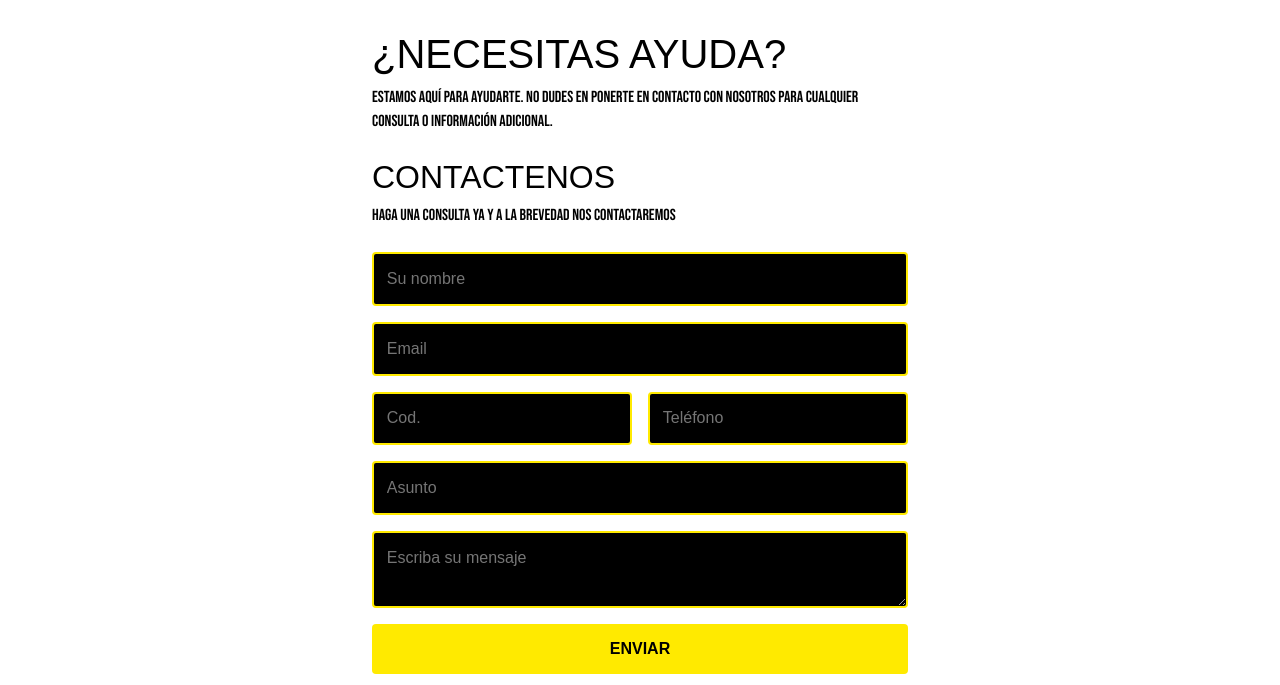
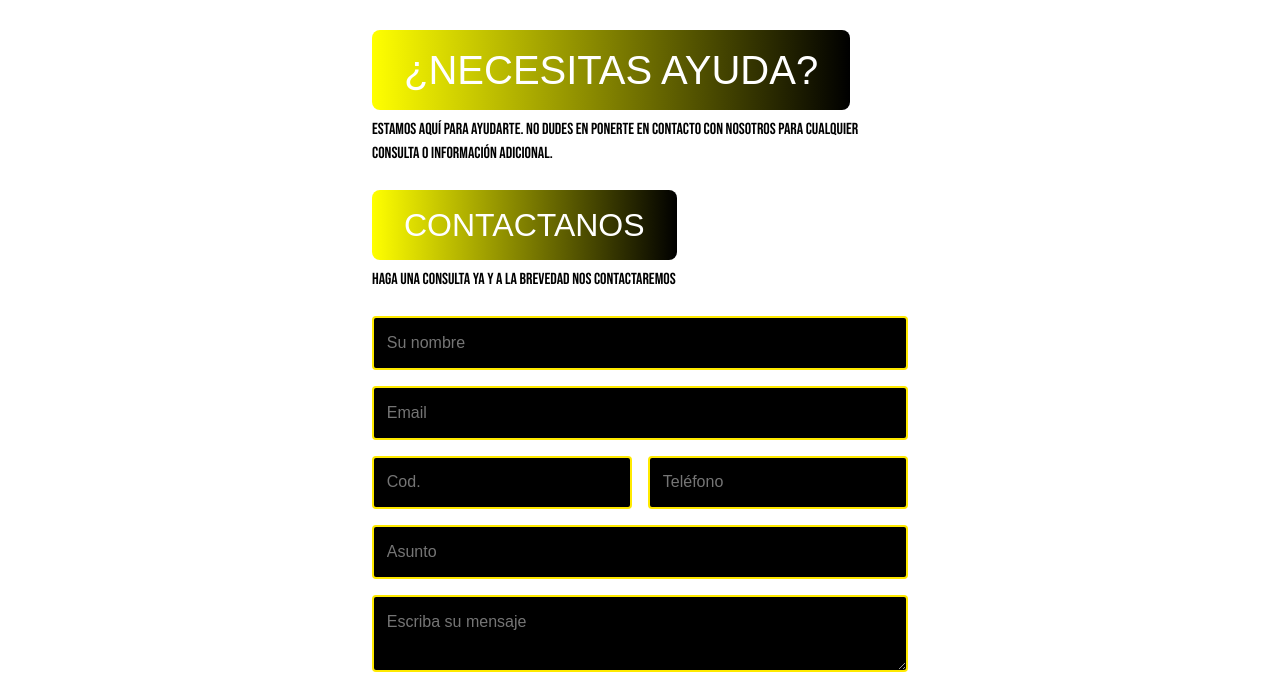
Before and after one commit to andresgarcia-2/trabajo-final, a website: page pages/contacto.html in a window 1280 px wide. Shown: the part 99-784 px from the top of the page. Drawn offline with nearby package versions, Linux system fonts and the light colour scheme; a web font is replaced by a local one.

Commit message:
ultimas actualizaciones

```diff
--- a/pages/contacto.html
+++ b/pages/contacto.html
@@ -45,12 +45,12 @@
     </header>
 <main>
     <section>
-      <div class="contacto">
+      <div class="contacto radial-gradient">
         <h1>¿NECESITAS AYUDA?</h1>
         <p>Estamos aquí para ayudarte. No dudes en ponerte en contacto con nosotros para cualquier
             <br>consulta o información adicional.
         </p>
-  <h2>Contactenos</h2>
+  <h2>Contactanos</h2>
   <p>Haga una consulta ya y a la brevedad nos contactaremos</p>
   <form>
     <input type="text" placeholder="Su nombre" />
@@ -68,35 +68,35 @@
     <footer class="py-3 my-4 contenedor">
                 <ul class="nav justify-content-center border-bottom pb-3 mb-3">
                   <li class="nav-item">
-                    <a href="#" class="nav-link px-2 text-body-secondary">
+                    <a href="../index.html" class="nav-link px-2 text-body-secondary">
                       <fonts style="vertical-align: inherit;">
                         <fonts style="vertical-align: inherit;">Hogar</fonts>
                       </fonts>
                     </a>
                   </li>
                   <li class="nav-item">
-                    <a href="#" class="nav-link px-2 text-body-secondary">
+                    <a href="./servicios.html" class="nav-link px-2 text-body-secondary">
                       <fonts style="vertical-align: inherit;">
                         <fonts style="vertical-align: inherit;">Características</fonts>
                       </fonts>
                     </a>
                   </li>
                   <li class="nav-item">
-                    <a href="#" class="nav-link px-2 text-body-secondary">
+                    <a href="presupuestos.html" class="nav-link px-2 text-body-secondary">
                       <fonts style="vertical-align: inherit;">
                         <fonts style="vertical-align: inherit;">Precios</fonts>
                       </fonts>
                     </a>
                   </li>
                   <li class="nav-item">
-                    <a href="#" class="nav-link px-2 text-body-secondary">
+                    <a href="./contacto.html" class="nav-link px-2 text-body-secondary">
                       <fonts style="vertical-align: inherit;">
                         <fonts style="vertical-align: inherit;">Preguntas frecuentes</fonts>
                       </fonts>
                     </a>
                   </li>
                   <li class="nav-item">
-                    <a href="#" class="nav-link px-2 text-body-secondary">
+                    <a href="./quienes-somos.html" class="nav-link px-2 text-body-secondary">
                       <fonts style="vertical-align: inherit;">
                         <fonts style="vertical-align: inherit;">Acerca de</fonts>
                       </fonts>
--- a/sass/style.scss
+++ b/sass/style.scss
@@ -936,3 +936,38 @@ $color-acento: #ffea00; // amarillo
         }
     }
 }
+.radial-gradient{
+    h1 {
+        position: relative;
+        display: inline-block;
+        padding: 1rem 2rem;
+        color: white;
+        z-index: 1;
+
+        &::before {
+            content: "";
+            position: absolute;
+            inset: 0;
+            background: linear-gradient(to right,yellow, rgb(0, 0, 0));
+            z-index: -1;
+            border-radius: 8px;
+        }
+    }
+
+    h2 {
+        position: relative;
+        display: inline-block;
+        padding: 1rem 2rem;
+        color: white;
+        z-index: 1;
+
+        &::before {
+            content: "";
+            position: absolute;
+            inset: 0;
+            background: linear-gradient(to right,yellow, rgb(0, 0, 0));
+            z-index: -1;
+            border-radius: 8px;
+        }
+    }
+}
```
Also changed, not shown: css/style.css, 1 other file.
